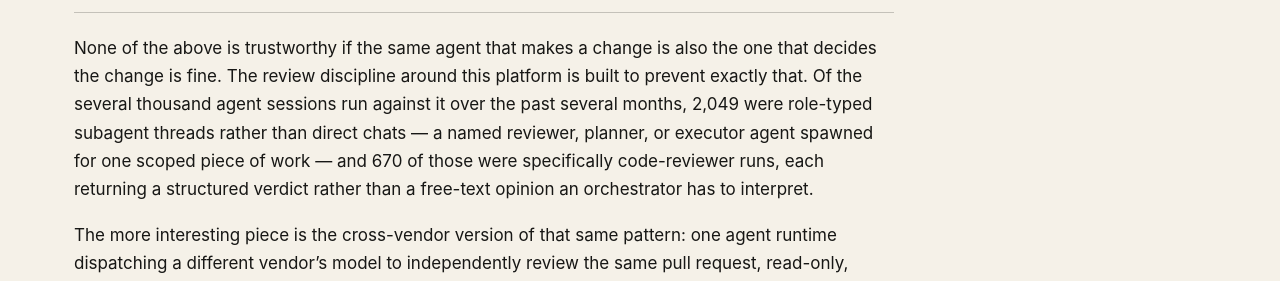
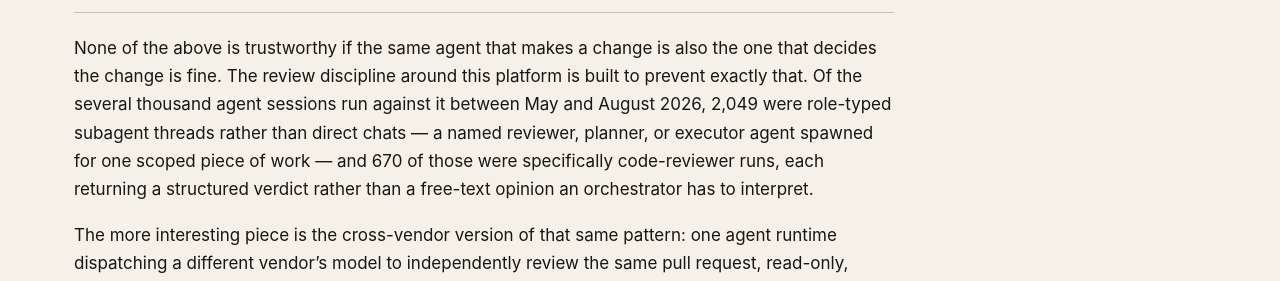
Before and after one commit to ssmanji89/sulemanji-port, a Jekyll site: the page built from case-studies/agentic-msp-delivery.md, in a window 1280 px wide and 900 px high, scrolled down 1588 px. Shown: the part 222-503 px from the top of the window. Built offline with Jekyll 4.4.1, drawn with Linux system fonts in a browser that asks for light colours.

Commit message:
content: date-bound the session telemetry inline per claims policy

```diff
--- a/case-studies/agentic-msp-delivery.md
+++ b/case-studies/agentic-msp-delivery.md
@@ -29,7 +29,7 @@ There's a further step I think about even where I haven't fully built it: eventu
 
 ## The method
 
-None of the above is trustworthy if the same agent that makes a change is also the one that decides the change is fine. The review discipline around this platform is built to prevent exactly that. Of the several thousand agent sessions run against it over the past several months, 2,049 were role-typed subagent threads rather than direct chats — a named reviewer, planner, or executor agent spawned for one scoped piece of work — and 670 of those were specifically code-reviewer runs, each returning a structured verdict rather than a free-text opinion an orchestrator has to interpret.
+None of the above is trustworthy if the same agent that makes a change is also the one that decides the change is fine. The review discipline around this platform is built to prevent exactly that. Of the several thousand agent sessions run against it between May and August 2026, 2,049 were role-typed subagent threads rather than direct chats — a named reviewer, planner, or executor agent spawned for one scoped piece of work — and 670 of those were specifically code-reviewer runs, each returning a structured verdict rather than a free-text opinion an orchestrator has to interpret.
 
 The more interesting piece is the cross-vendor version of that same pattern: one agent runtime dispatching a different vendor's model to independently review the same pull request, read-only, under an identical structured contract — a verdict of approve or request-changes, backed by cited evidence. Neither side sees what the other found until both reports land, which is closer to how a second engineer's review actually functions than a single model checking its own homework ever could be.
 
```
